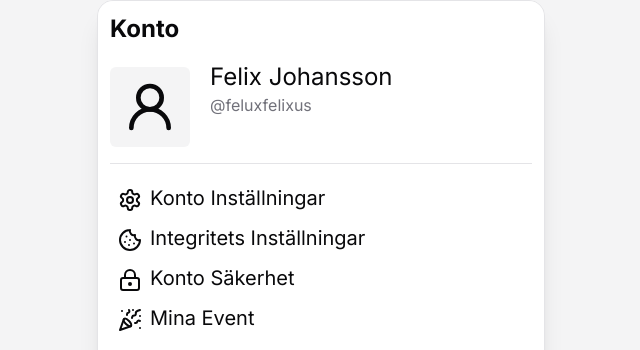
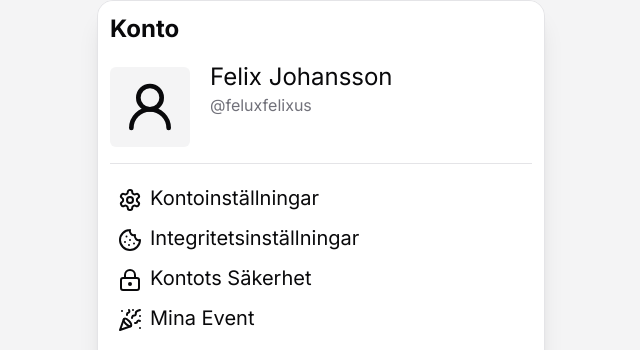
Before and after one commit to JoarM/heet, a Next.js app: page /account in a window 1280 px wide. Shown: the top 350 px of the page, without its empty margins (319-959 px from the left). Built offline with nearby package versions, Linux system fonts and the light colour scheme.

Commit message:
moresettings

```diff
--- a/app/account/page.tsx
+++ b/app/account/page.tsx
@@ -14,10 +14,10 @@ export default async function AccountPage() {
                 </div>
                 <Separator className="my-4"/>
                 <div className="my-3">
-                    <Link href="/account/settings" className="block text-xl"><Settings className="inline m-2"/>Konto Inställningar</Link>
-                    <Link href="" className="block text-xl"><Cookie className="inline m-2"/>Integritets Inställningar</Link>
-                    <Link href="" className="block text-xl"><LockKeyhole className="inline m-2"/>Konto Säkerhet</Link>
-                    <Link href="" className="block text-xl"><PartyPopper className="inline m-2"/>Mina Event</Link>
+                    <Link href="/account/settings" className="block text-xl hover:underline underline-offset-4"><Settings className="inline m-2"/>Kontoinställningar</Link>
+                    <Link href="" className="block text-xl hover:underline underline-offset-4"><Cookie className="inline m-2"/>Integritetsinställningar</Link>
+                    <Link href="" className="block text-xl hover:underline underline-offset-4"><LockKeyhole className="inline m-2"/>Kontots Säkerhet</Link>
+                    <Link href="" className="block text-xl hover:underline underline-offset-4"><PartyPopper className="inline m-2"/>Mina Event</Link>
                 </div>
                 <Separator className="my-4"/>
                 <div className="flex">
--- a/app/account/settings/page.tsx
+++ b/app/account/settings/page.tsx
@@ -20,6 +20,12 @@ export default async function AccountPage() {
                 <Label className="text-xl w-max inline">Telefonnummer</Label>
                 <header className="w-full mb-8">+46 72-505 05 31</header>
 
+                <Label className="text-xl w-max inline">E-mailadress</Label>
+                <header className="w-full mb-8">feluxfelixus@gmail.com</header>
+
+                <Label className="text-xl w-max inline">Land</Label>
+                <header className="w-full mb-8">Sverige</header>
+
             </div>
         </div>
     )
```
